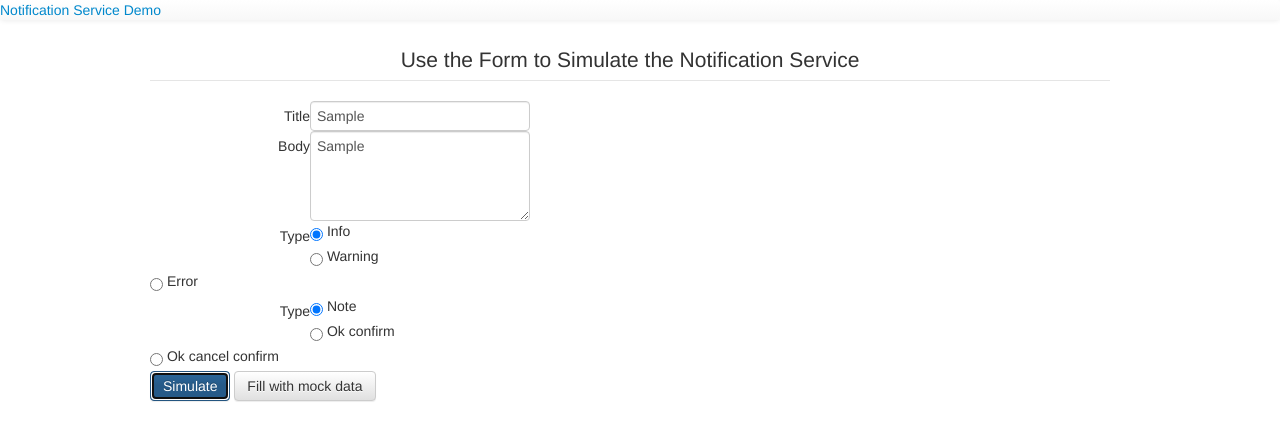
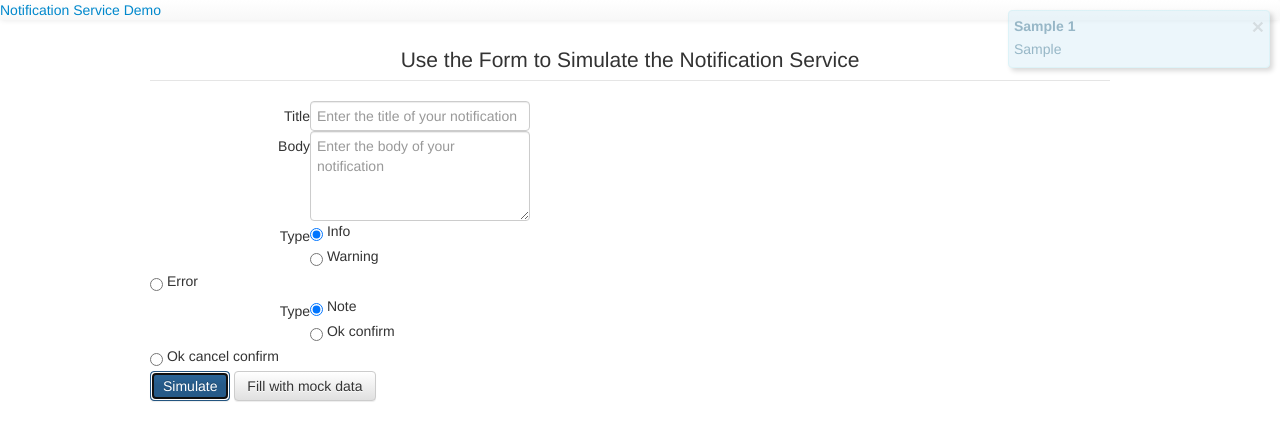
Before and after one commit to alexsabdev/Notification-Service, a website: page source/index.html in a window 1280 px wide. Both pictures are taken after typing "Sample", "Sample" into the empty fields and a click on the button "Simulate". Drawn offline with nearby package versions, Linux system fonts and the light colour scheme; files whose address does not match are found by name.

Commit message:
working new version

```diff
--- a/source/scripts/notification-service.js
+++ b/source/scripts/notification-service.js
@@ -1,11 +1,10 @@
-'use_strict';
 /**
  * noficication-service
  * @author alexsabdev (alexsabdev@gmail.com)
  * @version v1.0.0
  * @link https://github.com/alexsabdev/notification-service.git
  */
-angular.module('notification-service', [])
+var nsModule = angular.module('notification-service', []);
 /**
 * @ngdoc service
 * @name notification-service.service:Notification
@@ -15,85 +14,59 @@ angular.module('notification-service', [])
 * <strong>Checkout README.MD for detailed instructions!</strong>
 *
 */
-.service('Notification', function(){
-	// //object to collect options of the module service
-	// var options = {
-	// 	delay: 90000,
-	// 	limit: 5,
-	// 	startX: 5,
-	// 	startY: 5,
-	// 	spacingY: 5
-	// };
-	// // array to keep track of called notifications
-	// var buffer = [];
-	// //variable helping to display latest notification
-	// var shift = 0;
-	// //procedure to display latest notifications
-	// var allocate = function() {
-	// 	// variables to set starting position for alerts
-	// 	var i = options.startX;
-	// 	var j = options.startY;
-	// 	// loop to clean window before refreshing
-	// 	for (var k in buffer) {
-	// 		buffer[k].style.right = options.startX + 'px';
-	// 		buffer[k].style.top = options.startY + 'px';
-	// 		buffer[k].style.visibility = 'hidden';
-	// 	}
-	// 	// condition to adjust the shift variable
-	// 	if (buffer.length >= options.limit) {
-	// 		shift = buffer.length - options.limit;
-	// 	}
-	// 	// loop to locate latest alerts on window
-	// 	for (var n = shift; n < buffer.length; n++) {
-	// 		buffer[n].style.right = i + 'px';
-	// 		buffer[n].style.top = j + 'px';
-	// 		buffer[n].style.visibility = 'visible';
-	// 		j += buffer[n].offsetHeight + options.spacingY;
-	// 	}
-	// };
-	// // procedure invoked when an alert is called
-	// this.notify = function(note) {
-	// 	// handling incorrect input data
-	// 	if (!note.id)
-	// 		note.id = 'und' + (new Date).getTime();
-	// 	if (!note.header)
-	// 		note.header = 'NO HEADER';
-	// 	if (!note.content)
-	// 		note.content += 'NO CONTENT';
-	// 	if (!note.category) {
-	// 		note.category = 'error';
-	// 		note.content = 'NO CATEGORY ' + note.content;
-	// 	}
-	// 	// create a template for an alert
-	// 	var templateNote = document.createElement('div');
-	// 	templateNote.className = 'ns-alert-' + note.category + ' notification';
-	// 	var attId = document.createAttribute('id'); attId.value = note.id; templateNote.setAttributeNode(attId);
-	// 	templateNote.innerHTML = '<strong>' + note.header + '</strong> <br />' + note.content;
-	// 	templateNote.style.visibility = 'hidden';
-	// 	// append the template to DOM
-	// 	document.getElementsByTagName('body')[0].appendChild(templateNote);
-	// 	// adding an eventlistener closing the alert when clicked
-	// 	templateNote.addEventListener('click', function() {
-	// 		buffer.splice(buffer.indexOf(this), 1);
-	// 		allocate();
-	// 		this.remove();
-	// 		this.removeEventListener('click');
-	// 	});
-	// 	// setting a timeout for closing the aired alert
-	// 	setTimeout(function() {
-	// 		var target = document.getElementById(note.id);
-	// 		if (target) {
-	// 			buffer.splice(buffer.indexOf(target), 1);
-	// 			allocate();
-	// 			target.remove();
-	// 			target.removeEventListener('click');
-	// 		}
-	// 	}, options.delay);
-	// 	// adding created alert to the array
-	// 	buffer.push(templateNote);
-	// 	// showing latest alerts
-	// 	allocate();
-	// };
-
-
+nsModule.service('Notification', function($rootScope, $compile){
+	// scope for the service
+	var scope = $rootScope.$new();
+	// object for the service options
+	scope.options = {
+		delay: 90000,
+		limit: 5
+	};
+	// array to keep track of incoming alerts
+	scope.buffer = [];
+	// variable to keep track if the notification area is displayed or not
+	scope.isDisplayed = false;
+	// procedure to kill the alert
+	scope.kill = function(item) {
+		scope.buffer.splice(scope.buffer.indexOf(item), 1);
+		console.log(scope.buffer.length);
+		if (scope.buffer.length === 0) {
+			scope.isDisplayed = false;
+			angular.element(document.getElementById('notification-area')).remove();
+		}
+	};
+	// procedure to send the user response
+	scope.sendResponse = function(item, answer) {
+		console.log(item.id);
+		console.log(answer);
+	};
+	// procedure to set new options
+	this.setOptions = function(opts) {
+		if (!angular.isObject(opts)) throw new Error("Options should be an object!");
+		scope.options = angular.extend({}, scope.options, opts);
+	};
+	// procedure to air the alert
+	this.notify = function(note) {
+		scope.buffer.push(note);
+		if (!scope.isDisplayed) {
+			var template =
+			'<ul id="notification-area">' +
+			'<li id="ns-{{item.id}}" class="ns-alert-{{item.category}} notification" ng-repeat="item in buffer|limitTo:-options.limit">' +
+			'<span class="ns-close" ng-click="kill(item)">&times;</span>' +
+			'<p class="ns-title"><strong>{{item.header}} {{item.id}}</strong></p>' +
+			'<p class="ns-content">{{ item.content }}</p>' +
+			'<button class="ns-btn ns-btn-xs ns-btn-{{item.category}}" ng-show="item.type!==\'note\'" ng-click="sendResponse(item,1)">OK</button>' +
+			'<button class="ns-btn ns-btn-xs ns-btn-{{item.category}}" ng-show="(item.type!==\'note\')&&(item.type!==\'ok_confirm\')" ng-click="sendResponse(item,0)">Cancel</button>' +
+			'</li></ul>';
+			angular.element(document.getElementsByTagName('body')).append($compile(template)(scope));
+			scope.isDisplayed = true;
+		}
+		window.setTimeout(function() {
+			var toKill = angular.element(document.getElementById('ns-' + note.id))[0];
+			if (toKill) {
+				toKill.remove();
+				scope.buffer.splice(scope.buffer.indexOf(note),1);
+			}
+		},scope.options.delay);
+	};
 });
--- a/source/styles/notification-service-styles.css
+++ b/source/styles/notification-service-styles.css
@@ -4,27 +4,31 @@
  * @version v1.0.0
  * @link https://github.com/alexsabdev/notification-service.git
  */
+ #notification-area {
+  position: absolute;
+  top: 5px;
+  right: 5px;
+  position: fixed;
+ }
  .notification{
+  display: block;
   z-index: 9999;
   width: 250px;
   height: auto;
-  margin: 0px;
+  margin: 5px;
   padding: 5px;
   opacity: 0.5;
 /*  font-size: 80%;*/
-  position: absolute;
   border: 1px solid transparent;
   border-radius: 4px;
-  position: fixed;
-  -webkit-transition: all ease .5s;
-  -o-transition: all ease .5s;
-  transition: all ease .5s;
+  -webkit-transition: all ease 1s;
+  -o-transition: all ease 1s;
+  transition: all ease 1s;
   box-shadow: 3px 3px 5px rgba(0, 0, 0, .3);
 }
 .notification:hover{
   opacity: 1;
 }
-
 .ns-alert-success {
   color: #3c763d;
   background-color: #dff0d8;
```
Lines whose indentation alone changed are shown as unchanged.
